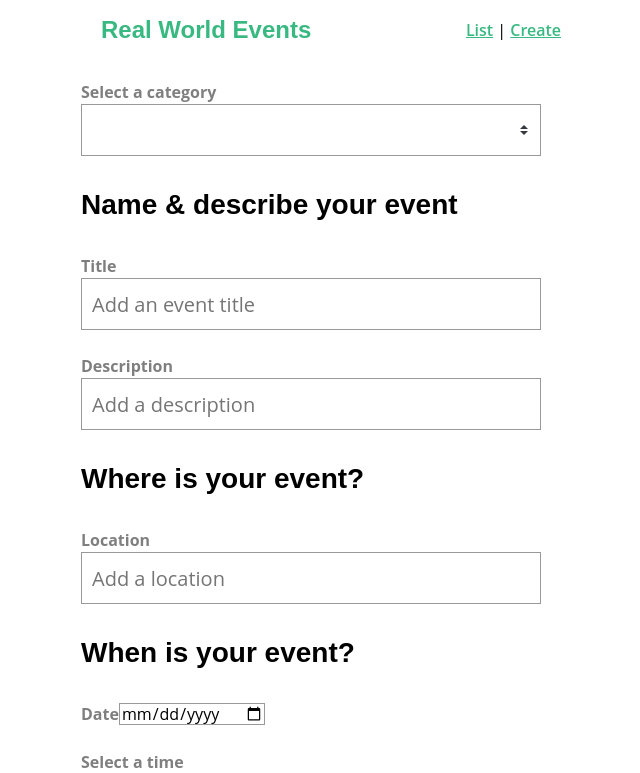
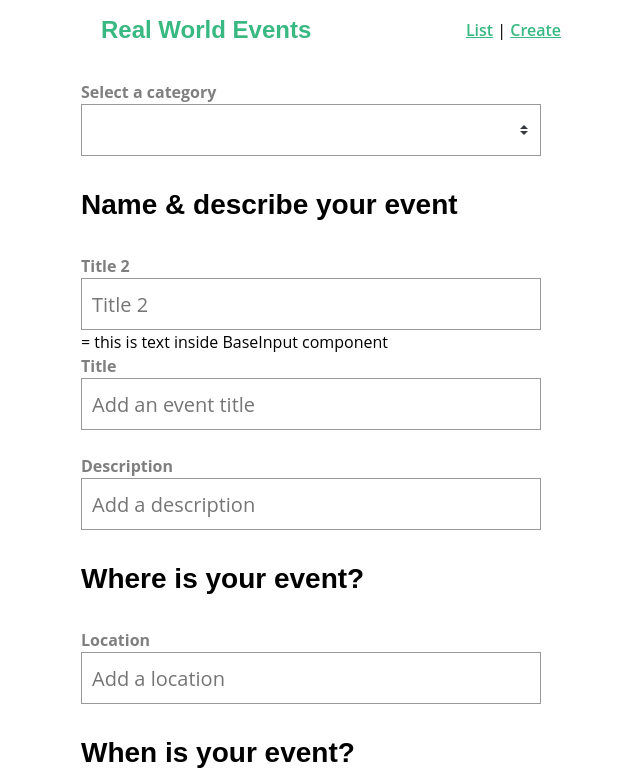
Before and after one commit to xeilen/real-world-vue-3, a Vue app: page /event/create in a window 1280 px wide. Shown: the top 773 px of the page, without its empty margins (329-969 px from the left). Built offline with nearby package versions, Linux system fonts and the light colour scheme.

Commit message:
vue forms

```diff
--- a/db.json
+++ b/db.json
@@ -1011,6 +1011,30 @@
       "date": "",
       "time": "",
       "attendees": []
+    },
+    {
+      "id": 5821187,
+      "user": "Nazar Kovalenko",
+      "category": "animal welfare",
+      "organizer": "Nazar Kovalenko",
+      "title": "Real World Events",
+      "description": "Real World Events",
+      "location": "Real World Events",
+      "date": "2021-05-22",
+      "time": "19:00",
+      "attendees": []
+    },
+    {
+      "id": 4898097,
+      "user": "Nazar Kovalenko",
+      "category": "",
+      "organizer": "Nazar Kovalenko",
+      "title": "50564564563567486484784678467",
+      "description": "",
+      "location": "",
+      "date": "",
+      "time": "",
+      "attendees": []
     }
   ]
 }
--- /dev/null
+++ b/src/components/BaseInput.vue
@@ -0,0 +1,29 @@
+<template>
+  <label>{{ label }}</label>
+  <input
+    v-bind="$attrs"
+    :placeholder="label"
+    class="field"
+    :value="modelValue"
+    @input="$emit('update:modelValue', $event.target.value)"
+  />
+  <div>{{ modelValue }} = this is text inside BaseInput component</div>
+</template>
+
+<script>
+export default {
+  name: 'BaseInput',
+  props: {
+    label: {
+      type: String,
+      default: 'Type here...',
+    },
+    modelValue: {
+      type: [String, Number],
+      default: '',
+    },
+  },
+}
+</script>
+
+<style scoped></style>
--- a/src/views/EventCreate.vue
+++ b/src/views/EventCreate.vue
@@ -19,6 +19,7 @@
 
       <h3>Name & describe your event</h3>
       <div class="field">
+        <BaseInput label="Title 2" v-model="event.title" type="text" />
         <label>Title</label>
         <input
           type="text"
@@ -66,8 +67,10 @@
 <script>
 // import { mapState, mapGetters } from 'vuex'
 // import Datepicker from 'vuejs-datepicker'
+import BaseInput from "../components/BaseInput";
 export default {
   components: {
+    BaseInput
     // Datepicker,
   },
   data() {
```
